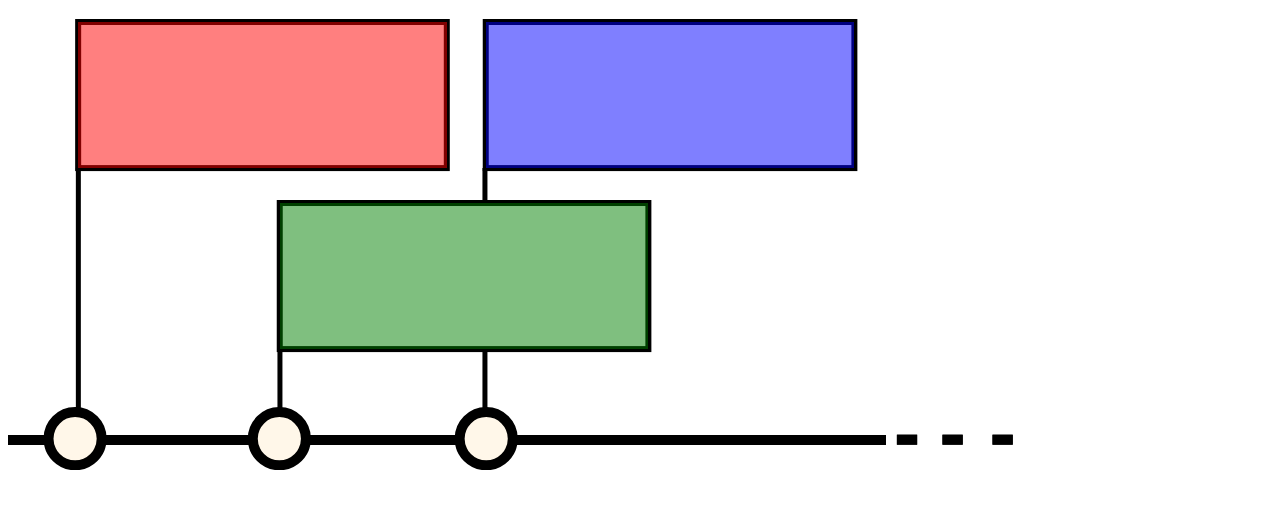
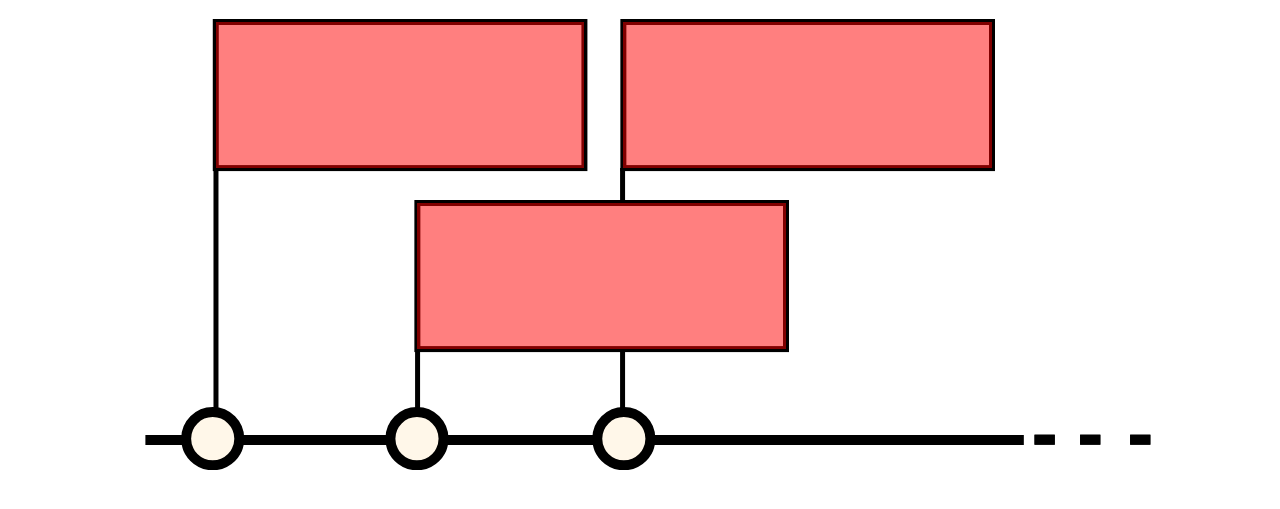
Before and after one commit to soer145a/TingTilRebecca, a plain HTML site: page index.html in a window 1280 px wide. Shown: the part 61-570 px from the top of the page. Drawn offline with Linux system fonts and the light colour scheme.

Commit message:
Add json

```diff
--- a/index.html
+++ b/index.html
@@ -10,9 +10,9 @@
   <body>
     <h1>Harry Potter Movies</h1>
     <div id="svg_timeline">
-      <div id="movie_1"></div>
-      <div id="movie_2"></div>
-      <div id="movie_3"></div>
+      <div class="svgplaceholder" data-svgplaceholder="philosopher"></div>
+      <div class="svgplaceholder" data-svgplaceholder="chamber"></div>
+      <div class="svgplaceholder" data-svgplaceholder="prisoner"></div>
     </div>
   </body>
   <script src="index.js"></script>
--- a/index.js
+++ b/index.js
@@ -1,4 +1,5 @@
 window.addEventListener("DOMContentLoaded", init);
+window.addEventListener("resize", resizeSVG);
 function init() {
   console.log("INIT");
   fetch("timeline-mockup2.svg")
@@ -8,18 +9,29 @@ function init() {
       document
         .querySelector("#svg_timeline")
         .insertAdjacentHTML("afterbegin", svgData);
-      fitRect("#philosopher .HTML_placeholder", "#movie_1");
-      fitRect("#chamber .HTML_placeholder", "#movie_2");
-      fitRect("#prisoner .HTML_placeholder", "#movie_3");
+
+      resizeSVG();
     });
+}
+
+function resizeSVG() {
+  const svgplaceholders = document.querySelectorAll(".svgplaceholder");
+  svgplaceholders.forEach(replaceSVGWithHTML);
 }
 
 function fitRect(svgElement, htmlElement) {
   svgElement = document.querySelector(svgElement);
-  htmlElement = document.querySelector(htmlElement);
+  const rect = svgElement.getBoundingClientRect();
+  console.log(rect);
 
-  htmlElement.style.left = svgElement.getAttribute("x") + "px";
-  htmlElement.style.top = svgElement.getAttribute("y") + "px";
-  htmlElement.style.width = svgElement.getAttribute("width") + "px";
-  htmlElement.style.height = svgElement.getAttribute("height") + "px";
+  htmlElement.style.left = rect.x + "px";
+  htmlElement.style.top = rect.y + "px";
+  htmlElement.style.width = rect.width + "px";
+  htmlElement.style.height = rect.height + "px";
 }
+
+function replaceSVGWithHTML(htmlElement) {
+  const svgID = htmlElement.dataset.svgplaceholder;
+  const svgSelector = "#" + svgID + " .HTML_placeholder";
+  fitRect(svgSelector, htmlElement);
+}
--- a/main.css
+++ b/main.css
@@ -3,12 +3,10 @@
 .cls-4 {
   fill: none;
 }
-#svg_timeline {
-  position: relative;
-  margin: 0;
-  padding: 0;
+#svg_timeline svg {
+  width: 100vw;
 }
-#movie_1 {
+.svgplaceholder {
   position: absolute;
   opacity: 0.5;
 
```
Also changed, not shown: data.json (added, +23 -0 lines), chamber.jpg (added), philosopher.jpg (added), prisoner.jpg (added).
